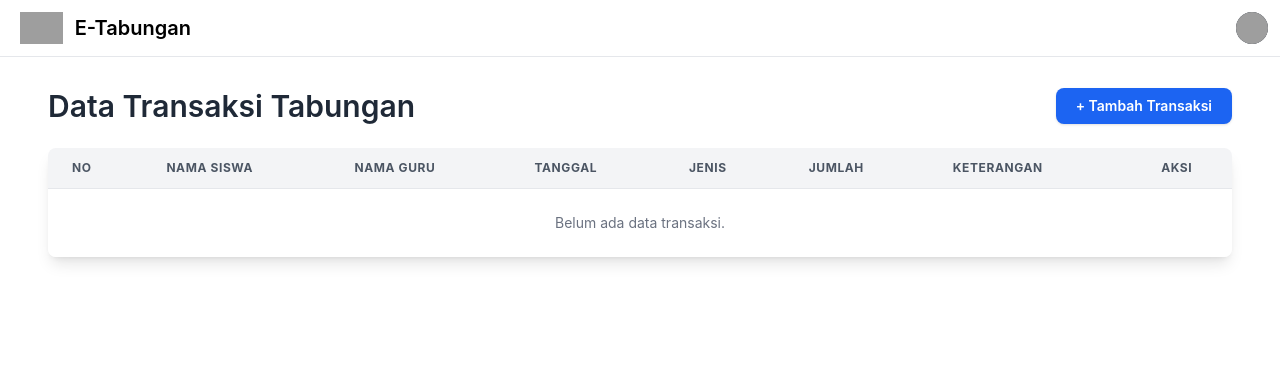
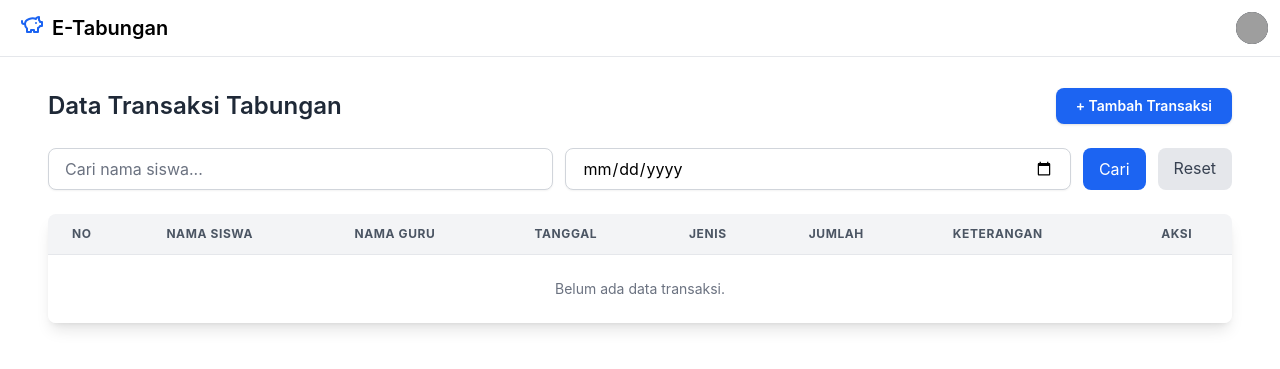
Before and after one commit to CarlesWebDev/Tabungan, a Laravel app: page /Teacher/transaksi in a window 1280 px wide. Shown: the top 369 px of the page. Run offline with Laravel 12, Linux system fonts and the light colour scheme; a user stored in the database is signed in; data comes from the database, SQL or seed files in the repository; data that the repository does not hold is empty; style sheets or scripts are compiled from the project's sources; some libraries are stand-ins or nearby versions; grey boxes are pictures that could not be loaded.

Commit message:
Menambahkan filter pencarian di table transaksi guru

```diff
--- a/app/Http/Controllers/GuruController.php
+++ b/app/Http/Controllers/GuruController.php
@@ -129,12 +129,32 @@ class GuruController extends Controller
 
 
     // transaksi
-    public function tabungan()
+    // public function tabungan()
+    // {
+
+    //     $tabungan = Tabungan::all();
+    //     return view('Teacher.transaksi', compact('tabungan'));
+    // }
+
+    public function tabungan(Request $request)
     {
+        $query = Tabungan::query();
 
-        $tabungan = Tabungan::all();
+        // Filter nama
+        if ($request->has('search') && $request->search !== null) {
+            $query->where('nama_siswa', 'like', '%' . $request->search . '%');
+        }
+
+        // Filter Tanggal
+        if ($request->has('tanggal') && $request->tanggal !== null) {
+        $query->whereDate('tanggal', $request->tanggal);
+    }
+
+        $tabungan = $query->orderBy('tanggal', 'desc')->get();
+
         return view('Teacher.transaksi', compact('tabungan'));
     }
+
 
     public function createtabungan()
     {
--- a/resources/views/Teacher/transaksi.blade.php
+++ b/resources/views/Teacher/transaksi.blade.php
@@ -2,50 +2,79 @@
 
 @section('content')
     <div class="max-w-7xl mx-auto px-4 sm:px-6 lg:px-8 py-10">
-        <div class="flex justify-between items-center mb-6">
-            <h1 class="text-3xl font-semibold text-gray-800">Data Transaksi Tabungan</h1>
+        {{-- Header --}}
+        <div class="flex flex-col md:flex-row justify-between items-center gap-4 mb-6">
+            <h1 class="text-2xl md:text-3xl font-semibold text-gray-800">Data Transaksi Tabungan</h1>
             <a href="{{ route('Teacher.tambahtabungan') }}"
-                class="px-5 py-2 bg-blue-600 text-white text-sm font-semibold rounded-lg shadow hover:bg-blue-700 transition-all">
+                class="w-full md:w-auto px-5 py-2 bg-blue-600 text-white text-sm font-semibold rounded-lg shadow hover:bg-blue-700 transition-all text-center">
                 + Tambah Transaksi
             </a>
         </div>
 
+        {{-- Form Pencarian --}}
+        <form method="GET" action="{{ route('Teacher.transaksi') }}" class="mb-6">
+            <div class="flex flex-col sm:flex-row sm:flex-wrap gap-3 items-stretch">
+                <input type="text" name="search" value="{{ request('search') }}" placeholder="Cari nama siswa..."
+                    class="flex-1 min-w-[180px] px-4 py-2 border border-gray-300 rounded-lg shadow-sm focus:outline-none focus:ring-2 focus:ring-blue-500">
+
+                <input type="date" name="tanggal" value="{{ request('tanggal') }}"
+                    class="flex-1 min-w-[180px] px-4 py-2 border border-gray-300 rounded-lg shadow-sm focus:outline-none focus:ring-2 focus:ring-blue-500">
+
+                <button type="submit"
+                    class="px-4 py-2 bg-blue-600 text-white rounded-lg hover:bg-blue-700 transition w-full sm:w-auto">
+                    Cari
+                </button>
+
+                <a href="{{ route('Teacher.transaksi') }}"
+                    class="px-4 py-2 bg-gray-200 text-gray-700 rounded-lg hover:bg-gray-300 transition w-full sm:w-auto text-center">
+                    Reset
+                </a>
+            </div>
+        </form>
+
+        {{-- Flash Message --}}
         @if (session('success'))
             <div class="mb-6 p-4 bg-green-100 border border-green-400 text-green-700 rounded shadow-sm">
                 {{ session('success') }}
             </div>
         @endif
 
-        <div class="overflow-x-auto bg-white shadow-lg rounded-lg">
+        {{-- Tabel Data --}}
+        <div class="overflow-auto bg-white shadow-lg rounded-lg">
             <table class="min-w-full divide-y divide-gray-200">
                 <thead class="bg-gray-100 text-xs text-gray-600 uppercase tracking-wider">
                     <tr>
-                        <th class="px-6 py-3 text-left">No</th>
-                        <th class="px-6 py-3 text-left">Nama Siswa</th>
-                        <th class="px-6 py-3 text-left">Nama Guru</th>
-                        <th class="px-6 py-3 text-left">Tanggal</th>
-                        <th class="px-6 py-3 text-left">Jenis</th>
-                        <th class="px-6 py-3 text-left">Jumlah</th>
-                        <th class="px-6 py-3 text-left">Keterangan</th>
-                        <th class="px-6 py-3 text-center">Aksi</th>
+                        <th class="px-6 py-3 text-left whitespace-nowrap">No</th>
+                        <th class="px-6 py-3 text-left whitespace-nowrap">Nama Siswa</th>
+                        <th class="px-6 py-3 text-left whitespace-nowrap">Nama Guru</th>
+                        <th class="px-6 py-3 text-left whitespace-nowrap">Tanggal</th>
+                        <th class="px-6 py-3 text-left whitespace-nowrap">Jenis</th>
+                        <th class="px-6 py-3 text-left whitespace-nowrap">Jumlah</th>
+                        <th class="px-6 py-3 text-left whitespace-nowrap">Keterangan</th>
+                        <th class="px-6 py-3 text-center whitespace-nowrap">Aksi</th>
                     </tr>
                 </thead>
                 <tbody class="bg-white divide-y divide-gray-100">
                     @forelse($tabungan as $index => $item)
                         <tr class="hover:bg-gray-50">
-                            <td class="px-6 py-4 text-sm text-gray-800">{{ $index + 1 }}</td>
-                            <td class="px-6 py-4 text-sm font-medium text-gray-900">{{ $item->nama_siswa }}</td>
-                            <td class="px-6 py-4 text-sm text-gray-700">{{ $item->nama_guru }}</td>
-                            <td class="px-6 py-4 text-sm text-gray-700">
+                            <td class="px-6 py-4 text-sm text-gray-800 whitespace-nowrap">{{ $index + 1 }}</td>
+                            <td class="px-6 py-4 text-sm font-medium text-gray-900 whitespace-nowrap">{{ $item->nama_siswa }}
+                            </td>
+                            <td class="px-6 py-4 text-sm text-gray-700 whitespace-nowrap">{{ $item->nama_guru }}</td>
+                            <td class="px-6 py-4 text-sm text-gray-700 whitespace-nowrap">
                                 {{ \Carbon\Carbon::parse($item->tanggal)->format('d M Y') }}
                             </td>
-                            <td class="px-6 py-4 text-sm capitalize text-gray-700">{{ $item->jenis_penarikan }}</td>
-                            <td class="px-6 py-4 text-sm text-green-700 font-semibold">
+                            <td class="px-6 py-4 text-sm capitalize text-gray-700 whitespace-nowrap">
+                                {{ $item->jenis_penarikan }}
+                            </td>
+                            <td
+                                class="px-6 py-4 text-sm font-semibold whitespace-nowrap
+                                                {{ $item->jenis_penarikan == 'penarikan' ? 'text-red-700' : 'text-green-700' }}">
                                 Rp{{ number_format($item->jumlah, 0, ',', '.') }}
                             </td>
-                            <td class="px-6 py-4 text-sm text-gray-700">{{ $item->keterangan }}</td>
-                            <td class="px-6 py-4 text-center">
-                                <div class="flex justify-center gap-3">
+                            <td class="px-6 py-4 text-sm text-gray-700 whitespace-nowrap">{{ $item->keterangan }}</td>
+                            <td class="px-6 py-4 text-center whitespace-nowrap">
+                                <div class="flex justify-center gap-2 flex-wrap">
                                     <a href="{{ route('Teacher.edittabungan', $item->id) }}"
                                         class="px-3 py-1 bg-blue-100 text-blue-700 text-xs rounded hover:bg-blue-200 transition">
                                         Edit
--- a/resources/views/partial/sidebarguru.blade.php
+++ b/resources/views/partial/sidebarguru.blade.php
@@ -15,8 +15,13 @@
                 </button>
                 <a href="https://png.pngtree.com/element_our/20190529/ourlarge/pngtree-financial-gold-currency-passbook-illustration-image_1224935.jpg"
                     class="flex ms-2 md:me-24">
-                    <img src="https://png.pngtree.com/element_our/20190529/ourlarge/pngtree-financial-gold-currency-passbook-illustration-image_1224935.jpg"
-                        class="h-8 me-3" alt="FlowBite Logo" />
+                    <svg xmlns="http://www.w3.org/2000/svg" width="24" height="24" class="lucide lucide-piggy-bank h-8 w-8 text-blue-600"
+                        fill="none" stroke="currentColor" stroke-width="2" stroke-linecap="round" stroke-linejoin="round">
+                        <path
+                            d="M19 5c-1.5 0-2.8 1.4-3 2-3.5-1.5-11-.3-11 5 0 1.8 0 3 2 4.5V20h4v-2h3v2h4v-4c1-.5 1.7-1 2-2h2v-4h-2c0-1-.5-1.5-1-2h0V5z" />
+                        <path d="M2 9v1c0 1.1.9 2 2 2h1" />
+                        <path d="M16 11h0" />
+                    </svg>
                     <span class="self-center text-xl font-semibold sm:text-2xl whitespace-nowrap">E-Tabungan</span>
                 </a>
             </div>
```
